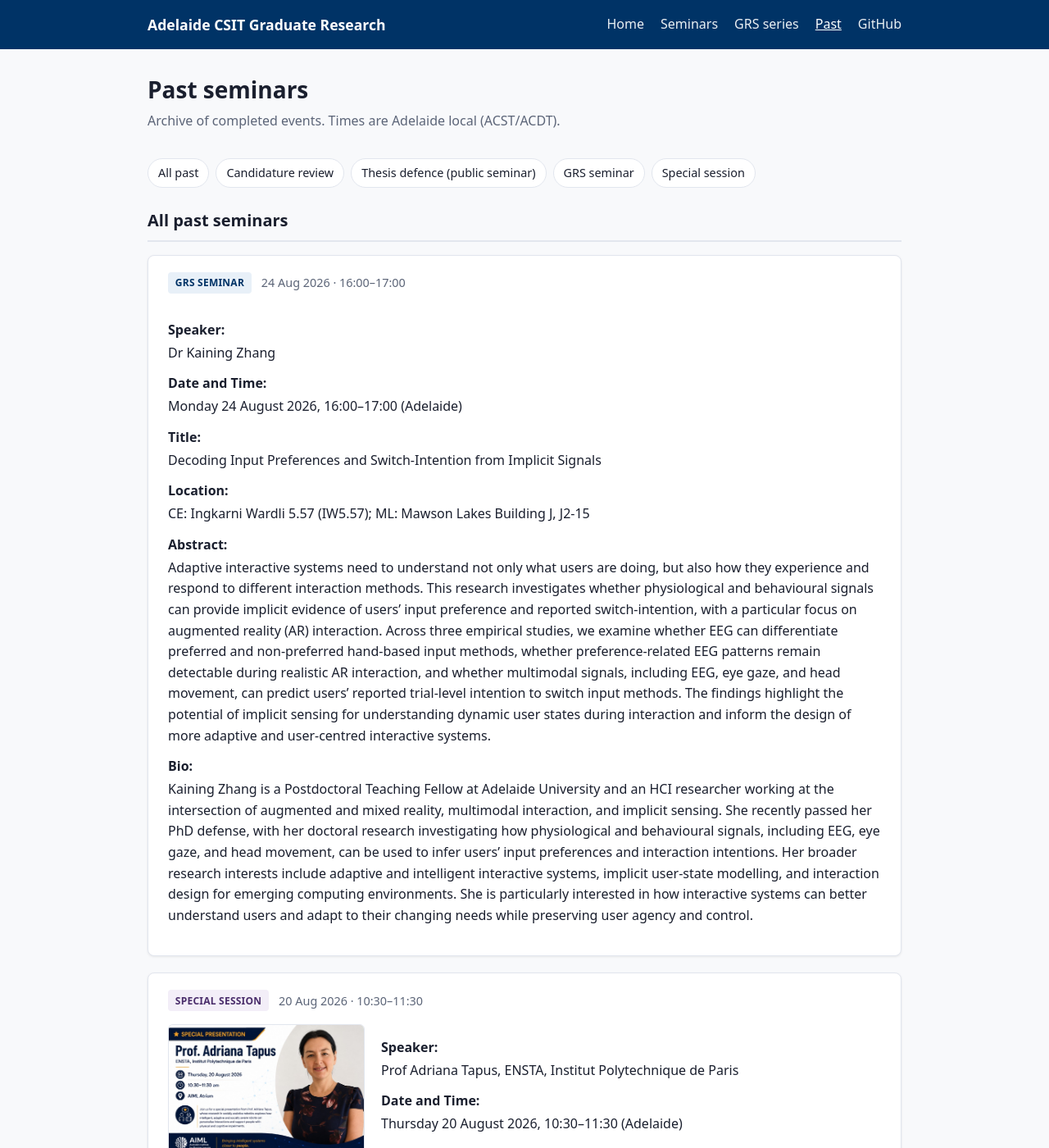
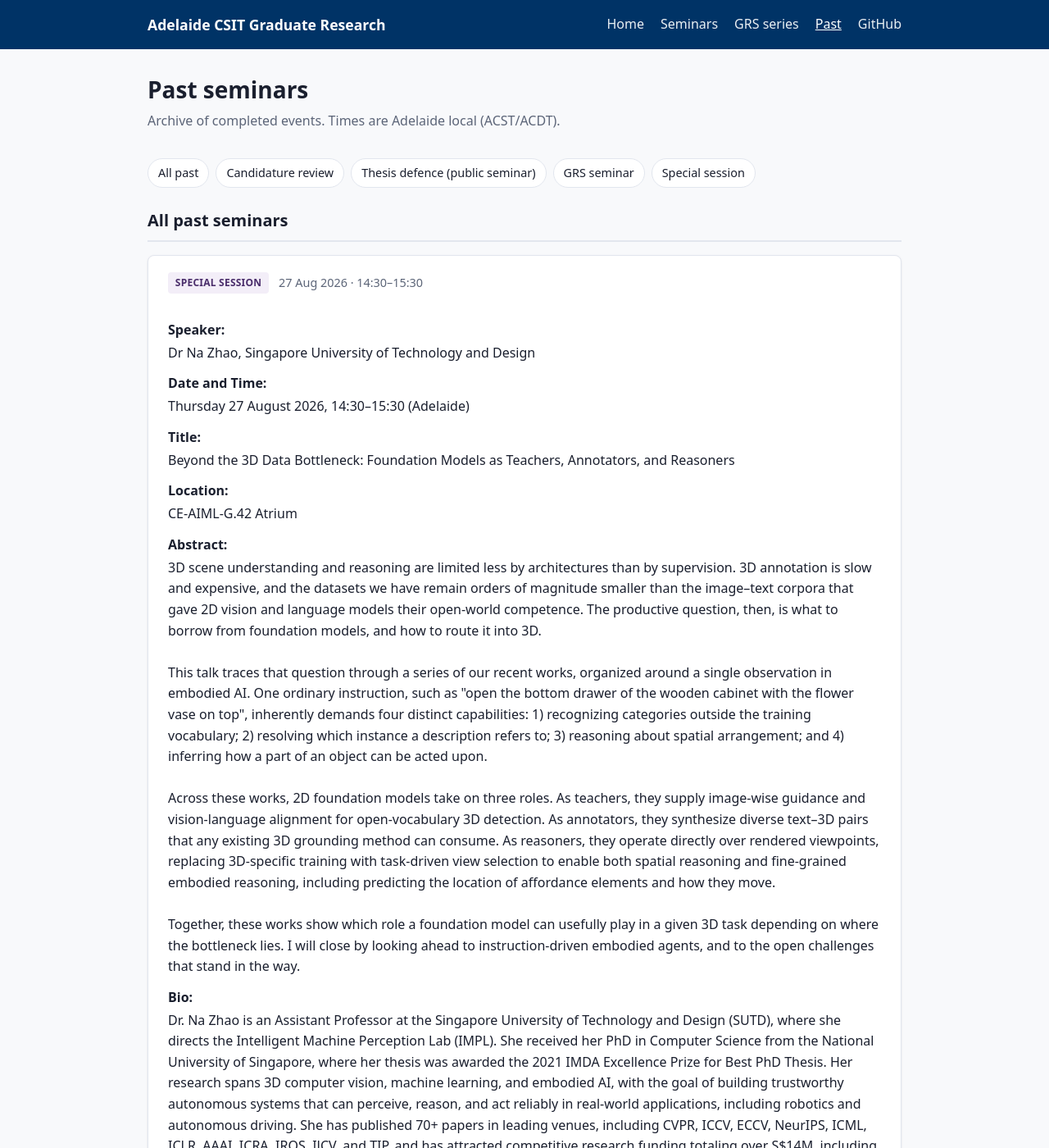
Before and after one commit to ht-timchen/Adelaide-CSIT-GRC, a Jekyll site: the page built from past-seminars.md, in a window 1280 px wide and 1400 px high. Shown: the whole window at 82% size. Built offline with Jekyll 4.4.1, drawn with Linux system fonts in a browser that asks for light colours; some of the changed text lies outside the part shown.

Commit message:
Add Na Zhao guest lecture on 3D foundation models for 27 August.
Publish title, abstract, bio, AIML Atrium venue, and Zoom details.

Co-authored-by: Cursor <cursoragent@cursor.com>

```diff
--- a/_data/seminars.yml
+++ b/_data/seminars.yml
@@ -408,6 +408,26 @@ seminars:
       Kaining Zhang is a Postdoctoral Teaching Fellow at Adelaide University and an HCI researcher working at the intersection of augmented and mixed reality, multimodal interaction, and implicit sensing. She recently passed her PhD defense, with her doctoral research investigating how physiological and behavioural signals, including EEG, eye gaze, and head movement, can be used to infer users’ input preferences and interaction intentions. Her broader research interests include adaptive and intelligent interactive systems, implicit user-state modelling, and interaction design for emerging computing environments. She is particularly interested in how interactive systems can better understand users and adapt to their changing needs while preserving user agency and control.
     status: scheduled
 
+  - id: special-2026-08-27-zhao
+    type: special
+    title: "Beyond the 3D Data Bottleneck: Foundation Models as Teachers, Annotators, and Reasoners"
+    speaker: "Dr Na Zhao, Singapore University of Technology and Design"
+    date: 2026-08-27
+    time: "14:30–15:30"
+    location: "CE-AIML-G.42 Atrium"
+    abstract: |
+      3D scene understanding and reasoning are limited less by architectures than by supervision. 3D annotation is slow and expensive, and the datasets we have remain orders of magnitude smaller than the image–text corpora that gave 2D vision and language models their open-world competence. The productive question, then, is what to borrow from foundation models, and how to route it into 3D.
+
+      This talk traces that question through a series of our recent works, organized around a single observation in embodied AI. One ordinary instruction, such as "open the bottom drawer of the wooden cabinet with the flower vase on top", inherently demands four distinct capabilities: 1) recognizing categories outside the training vocabulary; 2) resolving which instance a description refers to; 3) reasoning about spatial arrangement; and 4) inferring how a part of an object can be acted upon.
+
+      Across these works, 2D foundation models take on three roles. As teachers, they supply image-wise guidance and vision-language alignment for open-vocabulary 3D detection. As annotators, they synthesize diverse text–3D pairs that any existing 3D grounding method can consume. As reasoners, they operate directly over rendered viewpoints, replacing 3D-specific training with task-driven view selection to enable both spatial reasoning and fine-grained embodied reasoning, including predicting the location of affordance elements and how they move.
+
+      Together, these works show which role a foundation model can usefully play in a given 3D task depending on where the bottleneck lies. I will close by looking ahead to instruction-driven embodied agents, and to the open challenges that stand in the way.
+    bio: |
+      Dr. Na Zhao is an Assistant Professor at the Singapore University of Technology and Design (SUTD), where she directs the Intelligent Machine Perception Lab (IMPL). She received her PhD in Computer Science from the National University of Singapore, where her thesis was awarded the 2021 IMDA Excellence Prize for Best PhD Thesis. Her research spans 3D computer vision, machine learning, and embodied AI, with the goal of building trustworthy autonomous systems that can perceive, reason, and act reliably in real-world applications, including robotics and autonomous driving. She has published 70+ papers in leading venues, including CVPR, ICCV, ECCV, NeurIPS, ICML, ICLR, AAAI, ICRA, IROS, IJCV, and TIP, and has attracted competitive research funding totaling over S$14M, including approximately S$4M as lead PI. She serves as an Associate Editor of IEEE Transactions on Circuits and Systems for Video Technology and Knowledge-Based Systems, and as an Area Chair or Senior Program Committee member for venues including NeurIPS, ICLR, ACM MM, AAAI, and IJCAI. She is General Co-Chair of the 33rd International Conference on Multimedia Modeling (MMM 2027), Diversity, Equity, and Inclusion Chair of the 36th ACM Web Conference (WWW 2027), and will serve as Technical Program Co-Chair of the 18th ACM International Conference on Multimedia Retrieval (ICMR 2028).
+    online_url: "https://adelaide.zoom.us/j/83373610811?pwd=2NHkIOqGIvEmPiigSyE5w4JMGOwtnb.1"
+    status: scheduled
+
   - id: hdr-2026-08-31-series-07
     type: hdr_seminar
     series: hdr-2026
```
